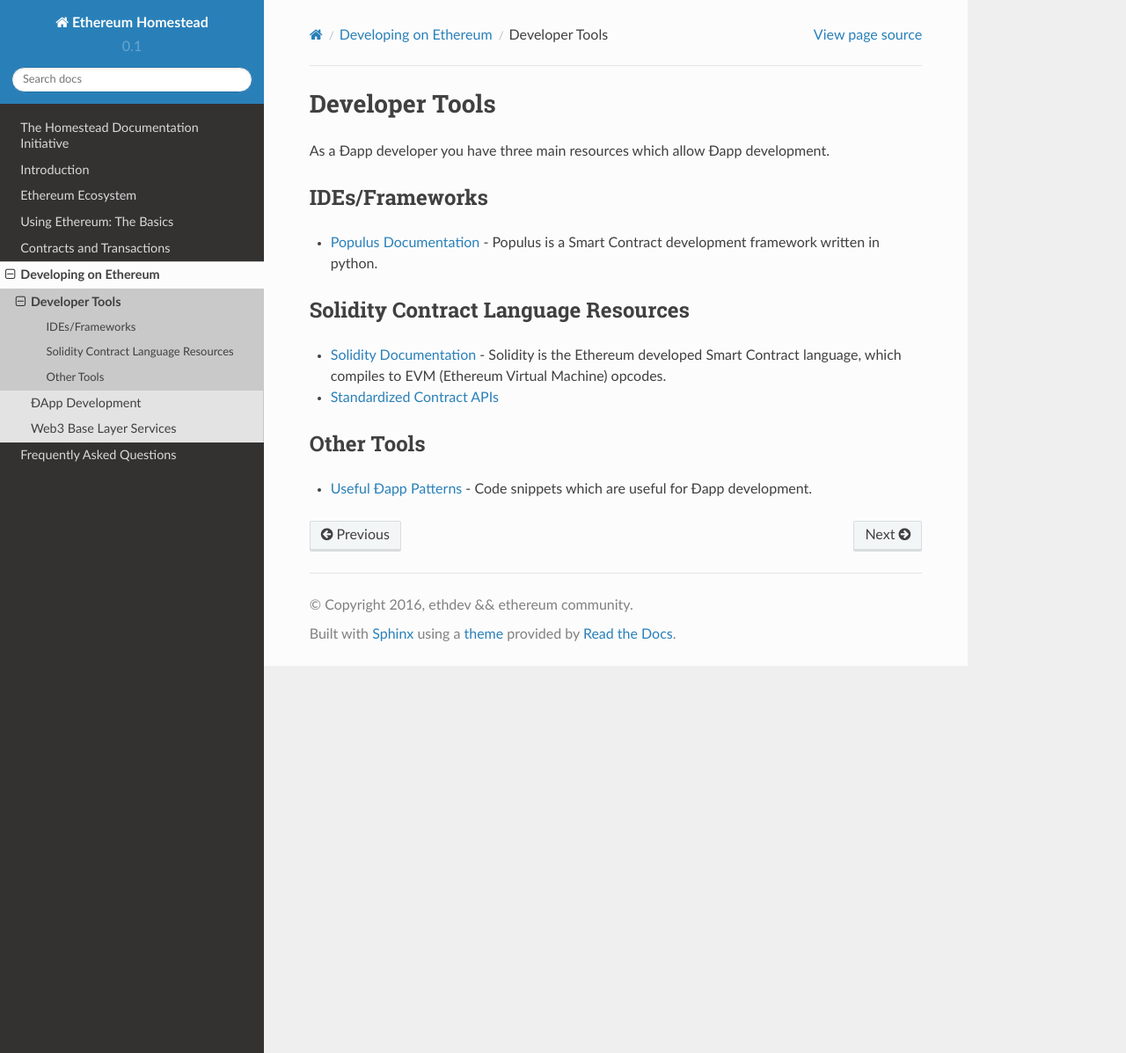
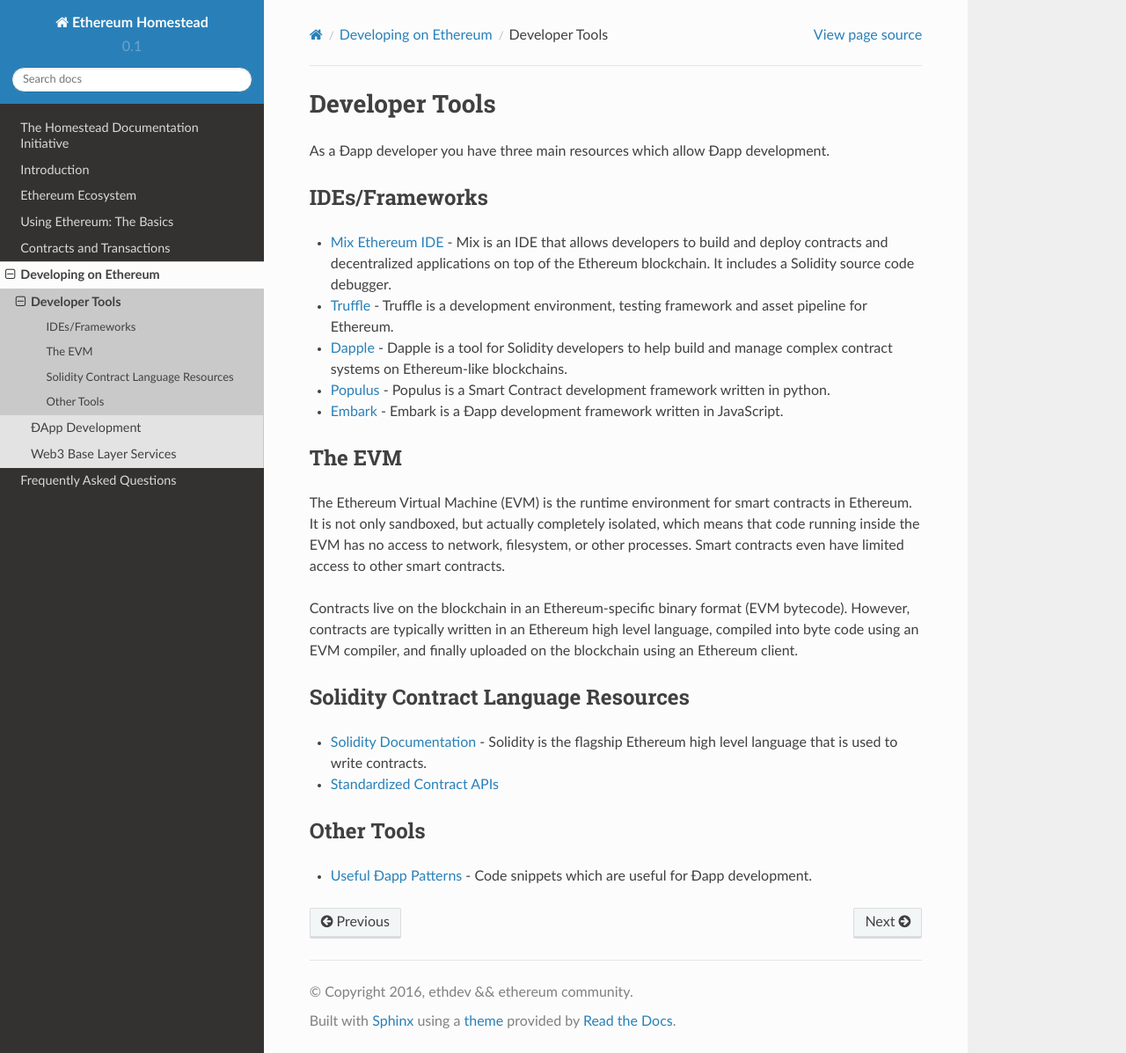
Before and after one commit to ethereum/homestead-guide, a Sphinx documentation site: the page built from source/developing-on-ethereum/developer-tools.rst, in a window 1280 px wide and 1197 px high. Shown: the whole window at 88% size. Built offline with Sphinx 7.4.7 and the Read the Docs theme 2.0.0, drawn with Linux system fonts in a browser that asks for light colours.

Commit message:
Changed compiler page to HLL page. Fixed Ether chart. Added Dapp IDEs/Frameworks.

```diff
--- a/source/developing-on-ethereum/developer-tools.rst
+++ b/source/developing-on-ethereum/developer-tools.rst
@@ -7,15 +7,24 @@
 IDEs/Frameworks
 ================================================================================
 
-- `Populus Documentation <http://populus.readthedocs.org/en/latest/>`__ - Populus is a Smart Contract development framework written in python.
+- `Mix Ethereum IDE <https://github.com/ethereum/mix>`__ - Mix is an IDE that allows developers to build and deploy contracts and decentralized applications on top of the Ethereum blockchain. It includes a Solidity source code debugger.
+- `Truffle <https://github.com/ConsenSys/truffle>`__ - Truffle is a development environment, testing framework and asset pipeline for Ethereum.
+- `Dapple <https://github.com/nexusdev/dapple>`__ - Dapple is a tool for Solidity developers to help build and manage complex contract systems on Ethereum-like blockchains.
+- `Populus <http://populus.readthedocs.org/en/latest/>`__ - Populus is a Smart Contract development framework written in python.
+- `Embark <https://iurimatias.github.io/embark-framework/>`__ - Embark is a Ðapp development framework written in JavaScript.
+
+The EVM
+================================================================================
+The Ethereum Virtual Machine (EVM) is the runtime environment for smart contracts in Ethereum. It is not only sandboxed, but actually completely isolated, which means that code running inside the EVM has no access to network, filesystem, or other processes. Smart contracts even have limited access to other smart contracts.
+
+Contracts live on the blockchain in an Ethereum-specific binary format (EVM bytecode). However, contracts are typically written in an Ethereum high level language, compiled into byte code using an EVM compiler, and finally uploaded on the blockchain using an Ethereum client.
 
 
 Solidity Contract Language Resources
 ================================================================================
 -  `Solidity
    Documentation <https://solidity.readthedocs.org/en/latest/>`__ -
-   Solidity is the Ethereum developed Smart Contract language, which
-   compiles to EVM (Ethereum Virtual Machine) opcodes.
+   Solidity is the flagship Ethereum high level language that is used to write contracts.
 -  `Standardized Contract
    APIs <https://github.com/ethereum/wiki/wiki/Standardized_Contract_APIs>`__
 
--- a/source/ethereum-ecosystem/ethereum-ecosystem.rst
+++ b/source/ethereum-ecosystem/ethereum-ecosystem.rst
@@ -7,7 +7,7 @@
 
    ethereum-network-stats.rst
    client-implementations.rst
-   evm-compilers.rst
+   ethereum-high-level-languages.rst
    block-explorers.rst
    miscellaneous-tools.rst
    exchanges.rst
```
Also changed, not shown: source/ethereum-ecosystem/ethereum-high-level-languages.rst (added, +27 -0 lines), source/ethereum-ecosystem/evm-compilers.rst (deleted, +0 -11 lines), source/using-ethereum-the-basics/ether.rst (+14 -3 lines).
